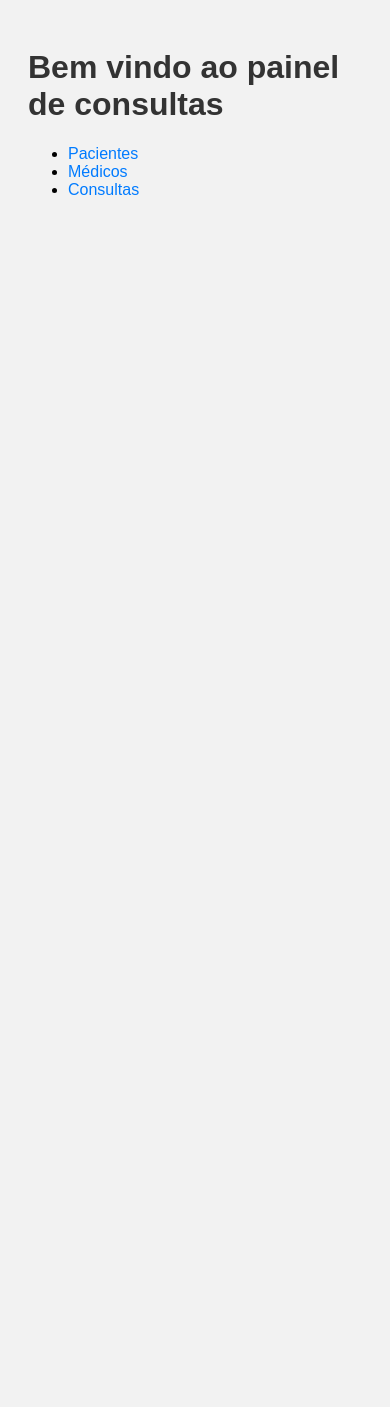
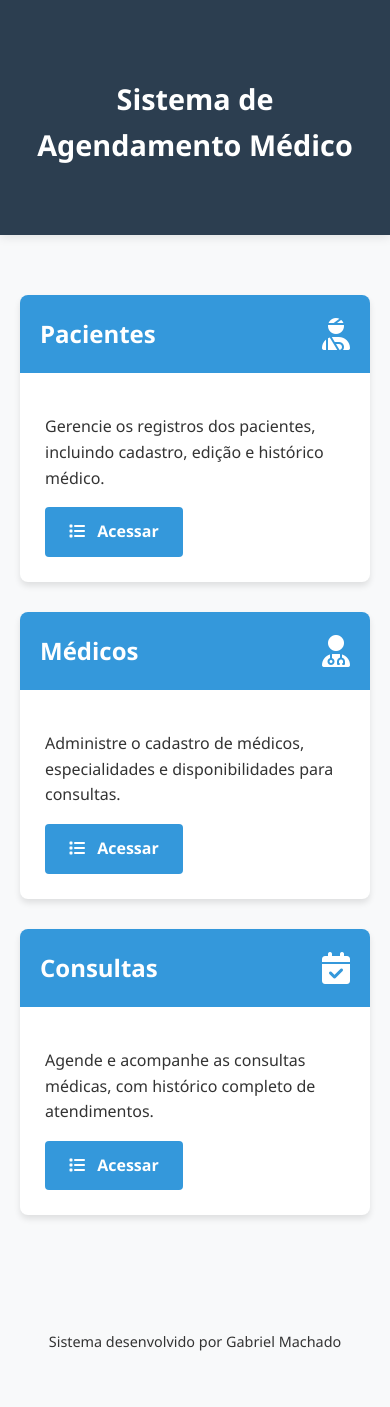
Before and after one commit to Machado143/painel-consultas, a PHP site: page / in a window 390 px wide. Before the commit the page ends 195 px from the top, so only its background shows below. Run offline with PHP 8.4, Linux system fonts and the light colour scheme.

```diff
--- a/assets/css/style.css
+++ b/assets/css/style.css
@@ -1,30 +1,49 @@
+/* Estilos Globais */
 body {
-    font-family: Arial, sans-serif;
+    font-family: 'Segoe UI', Tahoma, Geneva, Verdana, sans-serif;
     background-color: #f2f2f2;
     padding: 20px;
+    margin: 0;
+    line-height: 1.6;
+    color: #333;
 }
 
 h1 {
     color: #333;
+    font-size: 2.5rem;
+    margin-bottom: 20px;
 }
 
+h2 {
+    color: #ffffff;
+    font-size: 1.8rem;
+    margin-bottom: 15px;
+}
+
+/* Links */
 a {
     text-decoration: none;
     color: #007BFF;
+    transition: color 0.3s ease;
 }
 
 a:hover {
+    color: #0056b3;
     text-decoration: underline;
 }
 
+/* Tabelas */
 table {
     width: 100%;
     border-collapse: collapse;
     background: #fff;
+    box-shadow: 0 2px 5px rgba(0, 0, 0, 0.1);
+    border-radius: 8px;
+    overflow: hidden;
 }
 
 th, td {
-    padding: 10px;
+    padding: 12px;
     border: 1px solid #ccc;
     text-align: left;
 }
@@ -32,26 +51,64 @@ th, td {
 th {
     background-color: #007BFF;
     color: white;
+    font-weight: bold;
 }
 
 tr:nth-child(even) {
     background-color: #f9f9f9;
 }
 
-form input, form select, form textarea, form button {
-    padding: 8px;
-    width: 100%;
-    margin-bottom: 10px;
-    box-sizing: border-box;
+/* Formulários */
+form {
+    background: #fff;
+    padding: 20px;
+    border-radius: 8px;
+    box-shadow: 0 2px 5px rgba(0, 0, 0, 0.1);
 }
 
+form input, form select, form textarea, form button {
+    padding: 10px;
+    width: 100%;
+    margin-bottom: 15px;
+    border: 1px solid #ccc;
+    border-radius: 4px;
+    box-sizing: border-box;
+    transition: border-color 0.3s ease;
+}
+
+form input:focus, form select:focus, form textarea:focus {
+    border-color: #007BFF;
+    outline: none;
+}
+
+/* Botões */
 form button {
     background-color: #007BFF;
     color: white;
     border: none;
     cursor: pointer;
+    padding: 12px;
+    border-radius: 4px;
+    font-size: 1rem;
+    transition: background-color 0.3s ease, transform 0.2s ease;
 }
 
 form button:hover {
     background-color: #0056b3;
+    transform: translateY(-1px);
 }
+
+/* Responsividade */
+@media (max-width: 768px) {
+    h1 {
+        font-size: 2rem;
+    }
+
+    form input, form select, form textarea, form button {
+        padding: 8px;
+    }
+
+    th, td {
+        padding: 8px;
+    }
+}
--- a/index.php
+++ b/index.php
@@ -1,19 +1,178 @@
-<!doctype html>
+<!DOCTYPE html>
 <html lang="pt-br">
 <head>
     <meta charset="utf-8">
-    <title>Painel de Consultas</title>
+    <meta name="viewport" content="width=device-width, initial-scale=1.0">
+    <title>Painel de Consultas Médicas</title>
+    <link rel="stylesheet" href="https://cdnjs.cloudflare.com/ajax/libs/font-awesome/6.4.0/css/all.min.css">
     <link rel="stylesheet" href="assets/css/style.css">
+    <style>
+        :root {
+            --primary-color: #2c3e50;
+            --secondary-color: #3498db;
+            --accent-color: #e74c3c;
+            --text-color: #333;
+            --light-bg: #f8f9fa;
+            --white: #ffffff;
+        }
 
+        body {
+            font-family: 'Segoe UI', Tahoma, Geneva, Verdana, sans-serif;
+            line-height: 1.6;
+            color: var(--text-color);
+            background-color: var(--light-bg);
+            margin: 0;
+            padding: 0;
+        }
 
+        .container {
+            max-width: 1200px;
+            margin: 0 auto;
+            padding: 20px;
+        }
+
+        header {
+            background: var(--primary-color);
+            color: var(--white);
+            padding: 2rem 0;
+            text-align: center;
+            box-shadow: 0 2px 10px rgba(0,0,0,0.1);
+        }
+
+        header h1 {
+            margin: 0;
+            font-size: 2.5rem;
+            font-weight: 700;
+        }
+
+        .dashboard {
+            display: grid;
+            grid-template-columns: repeat(auto-fit, minmax(300px, 1fr));
+            gap: 30px;
+            padding: 40px 0;
+        }
+
+        .card {
+            background: var(--white);
+            border-radius: 8px;
+            box-shadow: 0 4px 6px rgba(0,0,0,0.1);
+            transition: transform 0.3s ease, box-shadow 0.3s ease;
+            overflow: hidden;
+        }
+
+        .card:hover {
+            transform: translateY(-5px);
+            box-shadow: 0 10px 20px rgba(0,0,0,0.15);
+        }
+
+        .card-header {
+            background: var(--secondary-color);
+            color: var(--white);
+            padding: 20px;
+            font-size: 1.5rem;
+            font-weight: 600;
+            display: flex;
+            align-items: center;
+            justify-content: space-between;
+        }
+
+        .card-header i {
+            font-size: 2rem;
+        }
+
+        .card-body {
+            padding: 25px;
+        }
+
+        .btn {
+            display: inline-block;
+            background: var(--secondary-color);
+            color: var(--white);
+            padding: 12px 24px;
+            border-radius: 4px;
+            text-decoration: none;
+            font-weight: 600;
+            transition: all 0.3s ease;
+            text-align: center;
+        }
+
+        .btn:hover {
+            background: #2980b9;
+            transform: translateY(-2px);
+        }
+
+        .btn i {
+            margin-right: 8px;
+        }
+
+        footer {
+            text-align: center;
+            padding: 20px;
+            color: var(--text-color);
+            font-size: 0.9rem;
+        }
+
+        /* Responsive adjustments */
+        @media (max-width: 768px) {
+            header h1 {
+                font-size: 2rem;
+            }
+
+            .dashboard {
+                grid-template-columns: 1fr;
+            }
+        }
+    </style>
 </head>
 
 <body>
-     <h1>Bem vindo ao painel de consultas</h1>
-     <ul>
-        <li><a href="pacientes/listar.php">Pacientes</a></li>
-        <li><a href="medicos/listar.php">Médicos</a></li>
-        <li><a href="consultas/listar.php">Consultas</a></li>
-     </ul>
+    <header>
+        <div class="container">
+            <h2>Sistema de Agendamento Médico</h2>
+        </div>
+    </header>
+
+    <main class="container">
+        <div class="dashboard">
+            <div class="card">
+                <div class="card-header">
+                    <span>Pacientes</span>
+                    <i class="fas fa-user-injured"></i>
+                </div>
+                <div class="card-body">
+                    <p>Gerencie os registros dos pacientes, incluindo cadastro, edição e histórico médico.</p>
+                    <a href="pacientes/listar.php" class="btn"><i class="fas fa-list"></i> Acessar</a>
+                </div>
+            </div>
+
+            <div class="card">
+                <div class="card-header">
+                    <span>Médicos</span>
+                    <i class="fas fa-user-md"></i>
+                </div>
+                <div class="card-body">
+                    <p>Administre o cadastro de médicos, especialidades e disponibilidades para consultas.</p>
+                    <a href="medicos/listar.php" class="btn"><i class="fas fa-list"></i> Acessar</a>
+                </div>
+            </div>
+
+            <div class="card">
+                <div class="card-header">
+                    <span>Consultas</span>
+                    <i class="fas fa-calendar-check"></i>
+                </div>
+                <div class="card-body">
+                    <p>Agende e acompanhe as consultas médicas, com histórico completo de atendimentos.</p>
+                    <a href="consultas/listar.php" class="btn"><i class="fas fa-list"></i> Acessar</a>
+                </div>
+            </div>
+        </div>
+    </main>
+
+    <footer>
+        <div class="container">
+            <p>Sistema desenvolvido por Gabriel Machado</p>
+        </div>
+    </footer>
 </body>
 </html>
```
Also changed, not shown: bancodedados.sql (+74 -3 lines).
